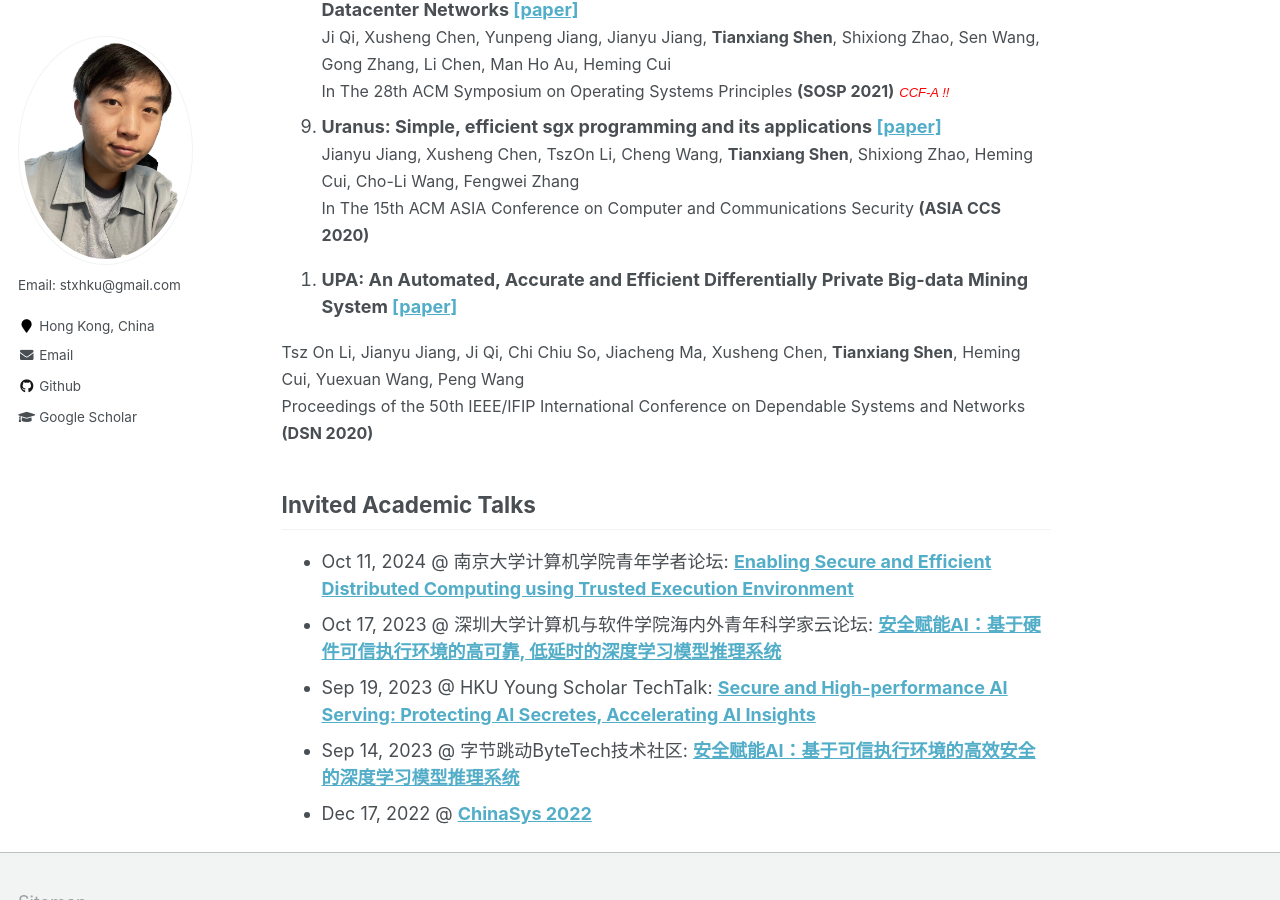
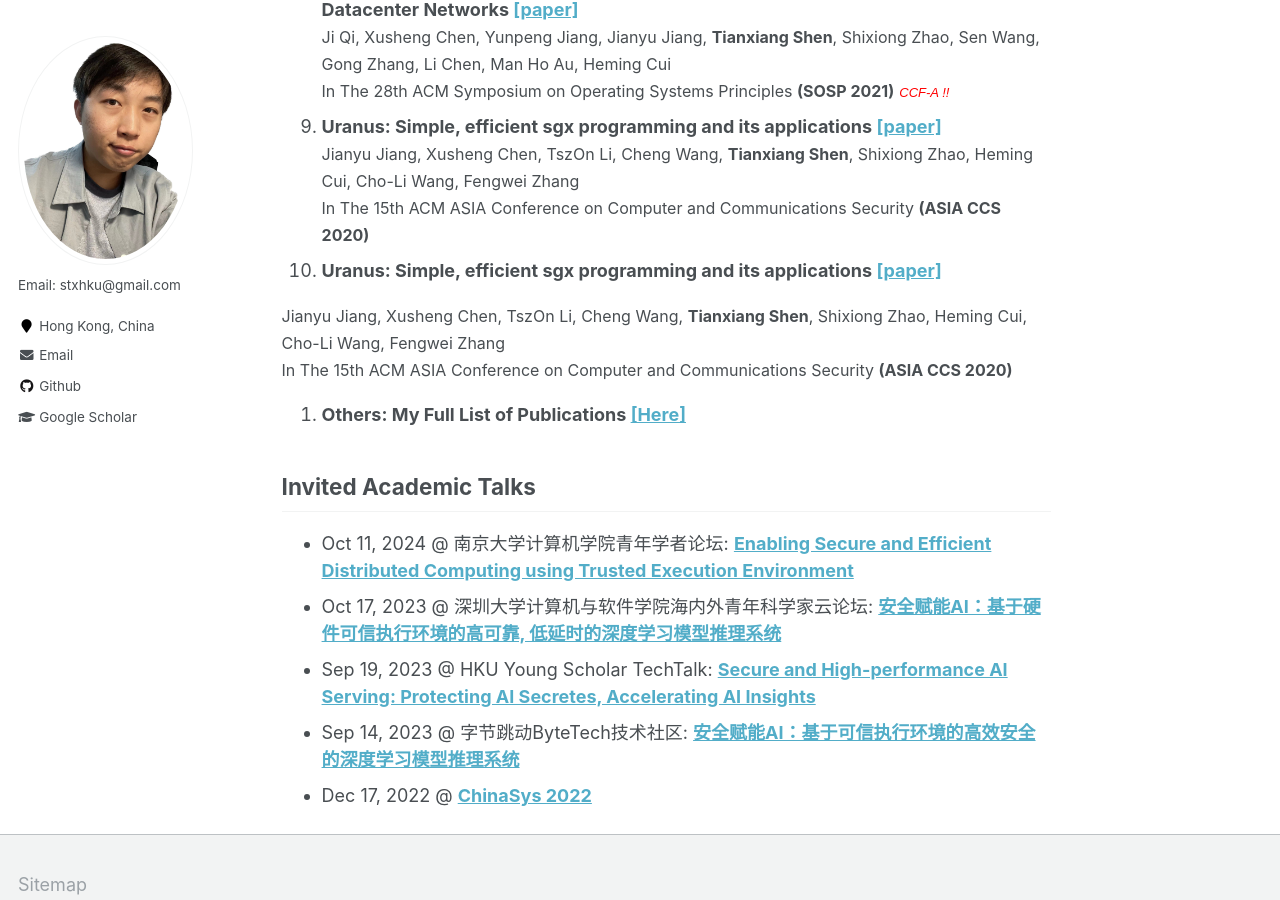
Before and after one commit to tianxiang999/tianxiang999.github.io, a Jekyll site: the page built from _pages/about.md, in a window 1280 px wide and 900 px high, scrolled down 1591 px. Built offline with Jekyll 4.4.1, drawn with Linux system fonts in a browser that asks for light colours; comment, search, counter and statistics services are not loaded.

Commit message:
Update about.md

```diff
--- a/_pages/about.md
+++ b/_pages/about.md
@@ -87,11 +87,19 @@ Selected Publications
    Fengwei Zhang<br>In The 15th ACM ASIA Conference on Computer and Communications
    Security <strong>(ASIA CCS 2020)</strong></font>
 
-<!-- 10. <strong>Others: full list of publications [[paper]](https://i.cs.hku.hk/~heming/papers/sosp21-bidl.pdf)</strong>
-<strong>Others: see my [full list of publications] (https://scholar.google.com/citations?user=O9OOpR0AAAAJ&hl=zh-CN)</strong>. -->
+10. <strong>Uranus: Simple, efficient sgx programming
+  and its applications [[paper]](https://i.cs.hku.hk/~heming/papers/asiaccs20-uranus.pdf)</strong>
+  <br>
+   <font size="3">Jianyu Jiang, Xusheng Chen, TszOn Li, Cheng Wang,
+   <strong>Tianxiang Shen</strong>, Shixiong Zhao, Heming Cui, Cho-Li Wang,
+   Fengwei Zhang<br>In The 15th ACM ASIA Conference on Computer and Communications
+   Security <strong>(ASIA CCS 2020)</strong></font>
 
 
-10. <strong>
+10. <strong>Others: My Full List of Publications [[Here]](https://scholar.google.com/citations?user=O9OOpR0AAAAJ&hl=zh-CN)</strong>
+
+
+<!-- 10. <strong>
 UPA: An Automated, Accurate and Efficient Differentially Private Big-data Mining System [[paper]](https://i.cs.hku.hk/~heming/papers/asiaccs20-uranus.pdf)</strong>
   <br>
    <font size="3">
@@ -99,7 +107,7 @@ UPA: An Automated, Accurate and Efficient Differentially Private Big-data Mining
     <strong>Tianxiang Shen</strong>, Heming Cui, Yuexuan Wang, Peng Wang<br>
     Proceedings of the 50th IEEE/IFIP International Conference on Dependable Systems and Networks
     <strong>(DSN 2020)</strong>
-  </font>
+  </font>  -->
 
 <!-- <strong>UPA: An Automated, Accurate and Efficient Differentially Private Big-data Mining System [[paper]](https://i.cs.hku.hk/~heming/papers/dsn20-upa.pdf)
 [<a href="https://i.cs.hku.hk/~heming/papers/dsn20-upa.pdf">paper</a>]</strong>
```
